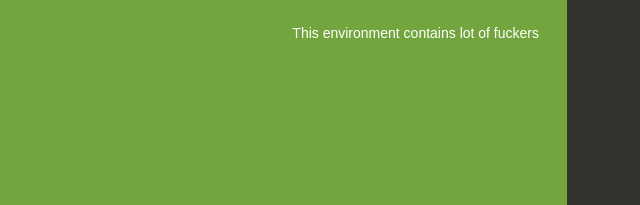
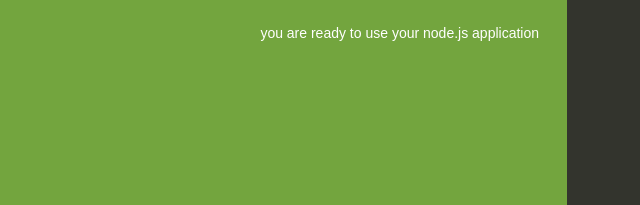
Before and after one commit to Ramana204/node-elasticbeanstack, a website: page index.html in a window 1280 px wide. Shown: the part 330-535 px from the top of the page, 73-713 px from the left. Drawn offline with Linux system fonts and the light colour scheme.

Commit message:
Update index.html

```diff
--- a/index.html
+++ b/index.html
@@ -76,7 +76,7 @@
     <div class="textColumn">
       <h1>Congratulations</h1>
       <p>Your first AWS Elastic Beanstalk Node.js application is now running on your own dedicated environment in the AWS Cloud</p>
-      <p>This environment contains lot of fuckers</p>
+      <p>you are ready to use your node.js application</p>
     </div>
     <div class="linksColumn">
       <h2>What's Next?</h2>
```
